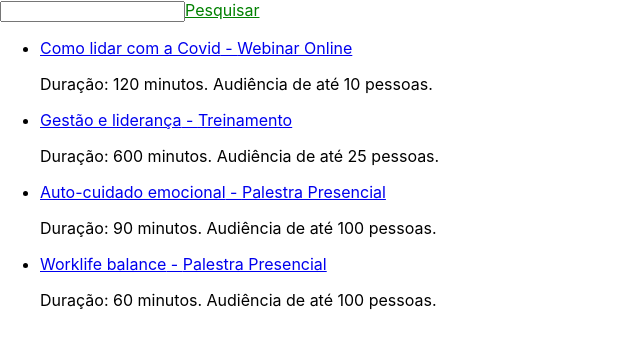
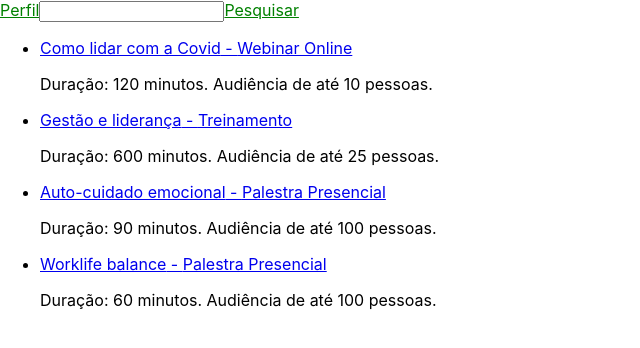
Before and after one commit to pedroqueiroga/moodar-selecao, a React (Create React App) app: page /search in a window 1280 px wide. Shown: the top 348 px of the page, without its empty margins (0-640 px from the left). Built offline with nearby package versions, Linux system fonts and the light colour scheme.

Commit message:
Sets up routes for profile page

```diff
--- a/src/App.tsx
+++ b/src/App.tsx
@@ -1,5 +1,5 @@
 import React, { useReducer, ReactNode } from 'react';
-import { BrowserRouter as Router, Route, Switch } from "react-router-dom";
+import { BrowserRouter as Router, Route, Switch, Redirect } from "react-router-dom";
 
 import Nav from './components/Nav';
 import SearchPage from './components/SearchPage';
@@ -35,11 +35,16 @@ function App() {
                 <div>
                     <Nav />
                     <Switch>
+                        <Route path="/" exact>
+                            <Redirect to="/profile" />
+                        </Route>
                         <Route path="/search" exact component={SearchPage} />
                         <Route
                             path={['/actions/:id', '/actions/:id/:slug']}
                             exact
                             component={ActionDetail}
+                        />
+                        <Route path="*" exact component={() => <h1>404</h1>}
                         />
                     </Switch>
                 </div>
--- a/src/components/Nav/Nav.module.css
+++ b/src/components/Nav/Nav.module.css
@@ -5,3 +5,7 @@
 .searchsubmit {
     color: green;
 }
+
+.profile {
+    color: green;
+}
--- a/src/components/Nav/index.tsx
+++ b/src/components/Nav/index.tsx
@@ -12,6 +12,14 @@ function Nav() {
     return (
         <nav>
             <div className={styles.searchbar}>
+                <Link
+                    className={styles.profile}
+                    to={{
+                        pathname: '/profile'
+                    }}
+                >
+                    Perfil
+                </Link>
                 <input
                     type="text"
                     id="keywords"
```
